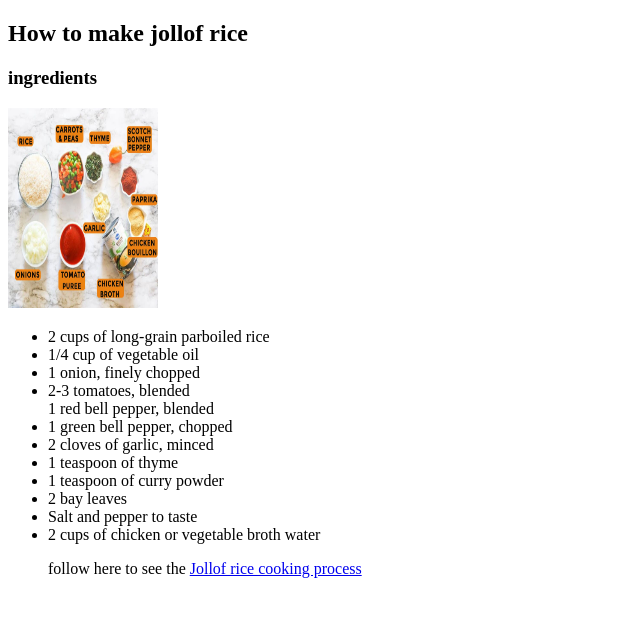
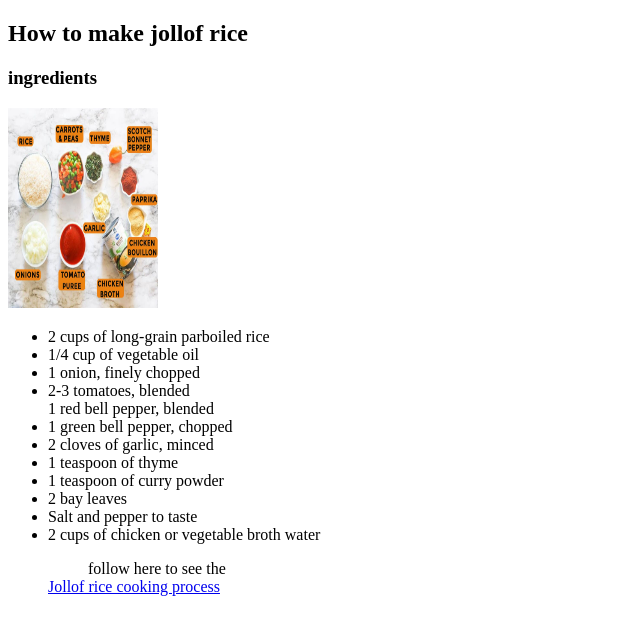
Before and after one commit to dilii19/Html-project, a plain HTML site: page Project-htmo/index.html in a window 1280 px wide. Shown: the whole page, without its empty margins (0-640 px from the left). Drawn offline with Linux system fonts and the light colour scheme.

Commit message:
Update index.html

```diff
--- a/Project-htmo/index.html
+++ b/Project-htmo/index.html
@@ -21,7 +21,7 @@
     <li>Salt and pepper to taste</li>
     <li>2 cups of chicken or vegetable broth
     water</li>
-    <p> follow here to see the
+    <p> <ul>follow here to see the </ul>
      <a href="./Junaidcook.html">Jollof rice cooking process</a>
     </p>
 </ul>
```
